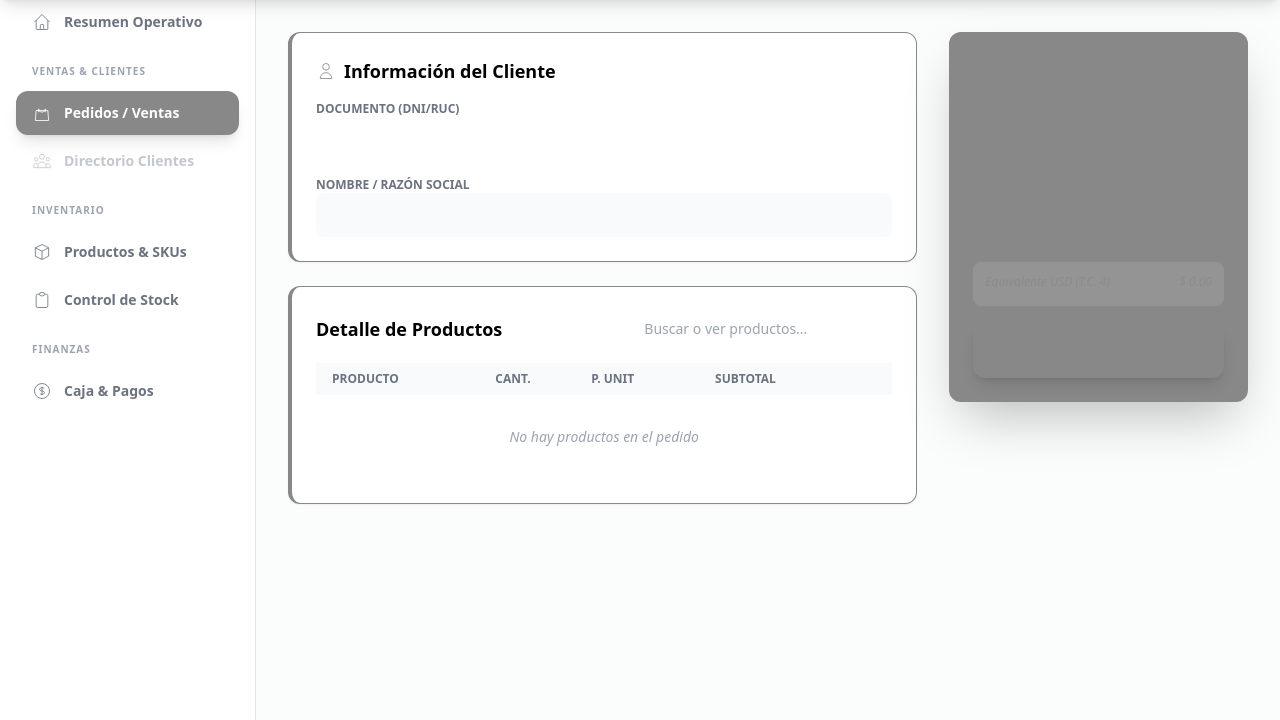
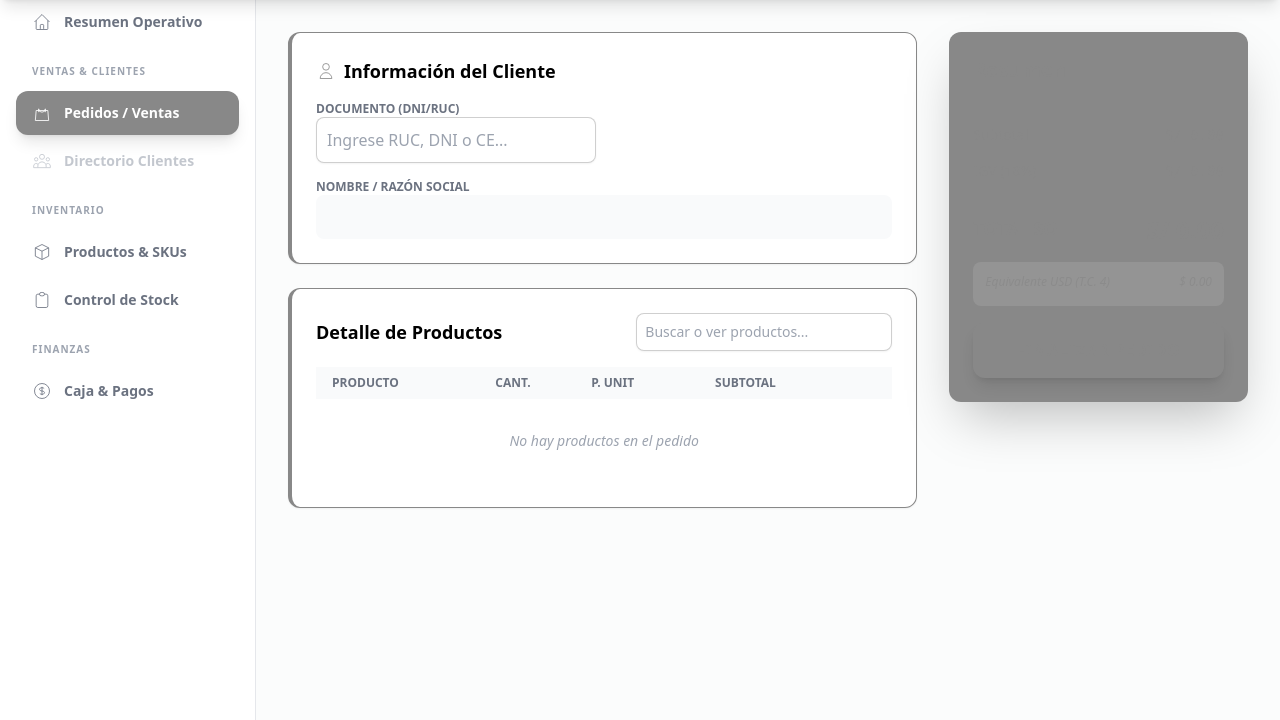
Before and after one commit to Sublian/nexus-oms-django, a Django app: template src/interfaces/web/templates/orders/order_form.html in a window 1280 px wide. Shown: the part 81-801 px from the top of the page. Run offline with Django 5.2, Linux system fonts and the light colour scheme; the template is opened without the code that fills it: most values are stand-ins (such as "Sample title", 1, 10 or a date in 2020); grey boxes marked "Sample" are stand-in pictures; some libraries are stand-ins or nearby versions.

Commit message:
style(orders): improve input visibility using tenant secondary colors

```diff
--- a/src/interfaces/web/templates/orders/order_form.html
+++ b/src/interfaces/web/templates/orders/order_form.html
@@ -28,7 +28,9 @@
                                hx-get="{% url 'web:search-client' tenant.slug %}"
                                hx-trigger="keyup changed delay:500ms"
                                hx-target="#client-result"
-                               class="w-full border-gray-300 rounded-lg p-2.5 focus:ring-tenant-primary">
+                               class="w-full border border-tenant-secondary/40 rounded-lg p-2.5 focus:border-tenant-primary focus:ring-1 focus:ring-tenant-primary bg-white transition-all shadow-sm"
+                                placeholder="Ingrese RUC, DNI o CE...">
+
                     </div>
                     <div id="client-result" class="flex items-end pb-1">
                         </div>
@@ -56,7 +58,9 @@
                             hx-trigger="keyup changed delay:300ms, click, focus"
 
                             hx-target="#product-search-results"
-                            class="w-full text-sm border-gray-300 rounded-lg p-2 focus:ring-tenant-primary">
+                            class="w-full text-sm border border-tenant-secondary/40 rounded-lg p-2
+                                focus:border-tenant-primary focus:ring-1 focus:ring-tenant-primary
+                                bg-white transition-all shadow-sm">
 
                         <div id="product-search-results" class="absolute z-50 w-full mt-1"></div>
                     </div>
```
